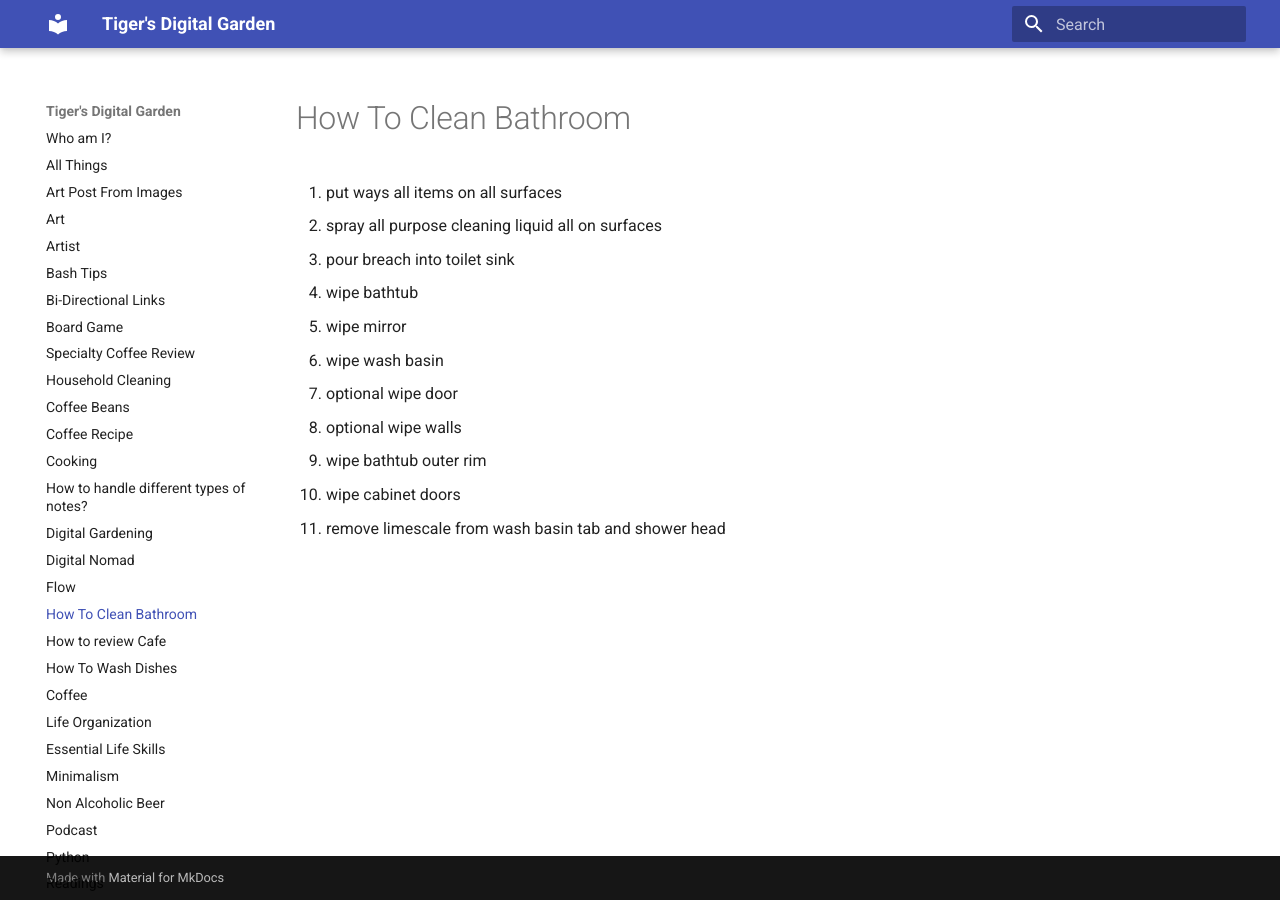
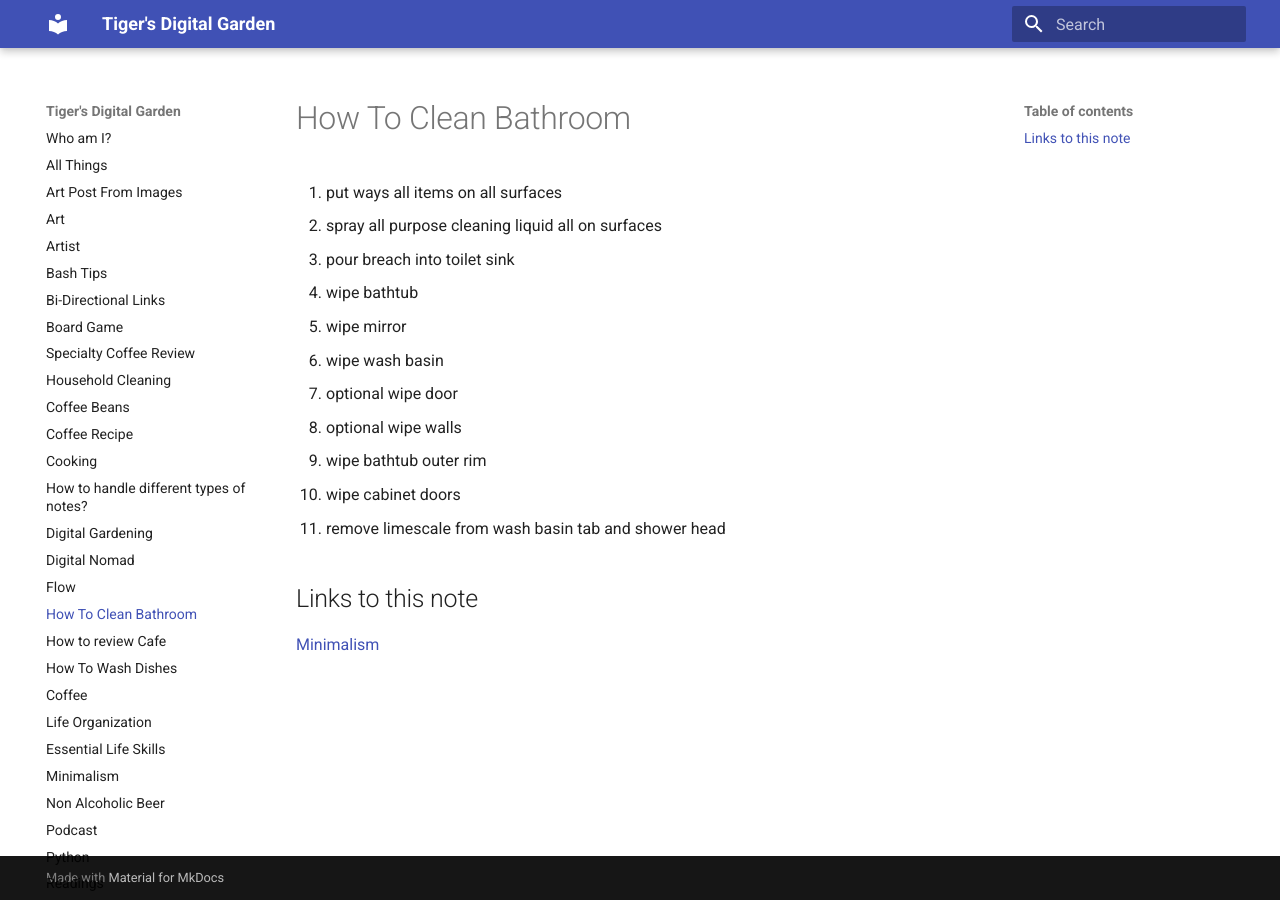
Before and after one commit to ynotstartups/notes, an MkDocs documentation site: the page built from notes/how-to-clean-bathroom.md, in a window 1280 px wide. Built offline with MkDocs 1.6.1 and Material for MkDocs 9.7.7, drawn with Linux system fonts in a browser that asks for light colours.

Commit message:
add links

```diff
--- a/notes/artist.md
+++ b/notes/artist.md
@@ -3,3 +3,6 @@
 ## How to be an artist?
 
 We are making choices everyday to shape our unique life, this conscious act of carefully crafting our life, aren't we all artists?
+## Links to this note
+
+[Who am I?](index.md)
--- a/notes/how-to-clean-bathroom.md
+++ b/notes/how-to-clean-bathroom.md
@@ -11,3 +11,6 @@
 1. wipe bathtub outer rim
 1. wipe cabinet doors
 1. remove limescale from wash basin tab and shower head
+## Links to this note
+
+[Minimalism](minimalism.md)
--- a/notes/welcome-to-strategy.md
+++ b/notes/welcome-to-strategy.md
@@ -6,3 +6,6 @@
 - don't worry about completing all the rows at all
 - it is okay to use one or two bis
 - starts with row 3 because it is more likely to provide spaces for two or more city plans
+## Links to this note
+
+[Board Game](boardgame.md)
```
Also changed, not shown: notes/non-alcoholic-beer.md (+0 -3 lines).
